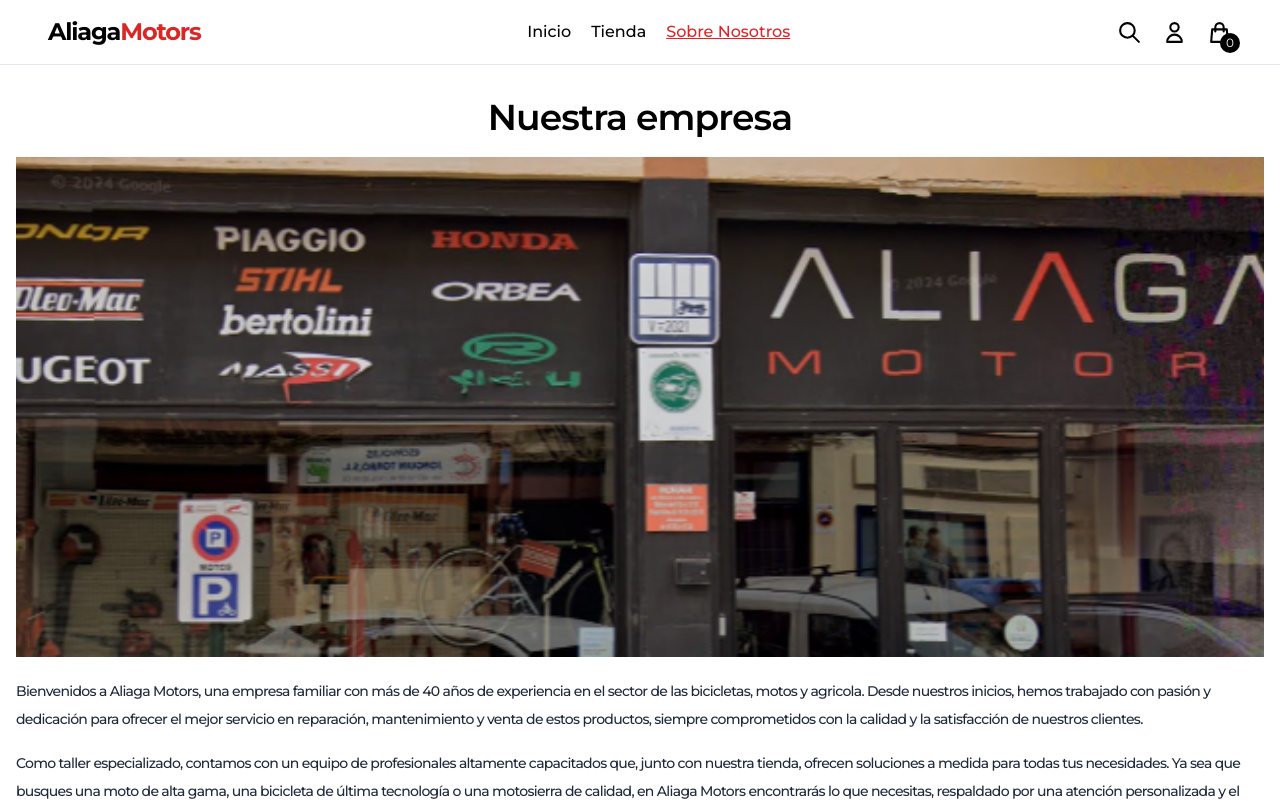
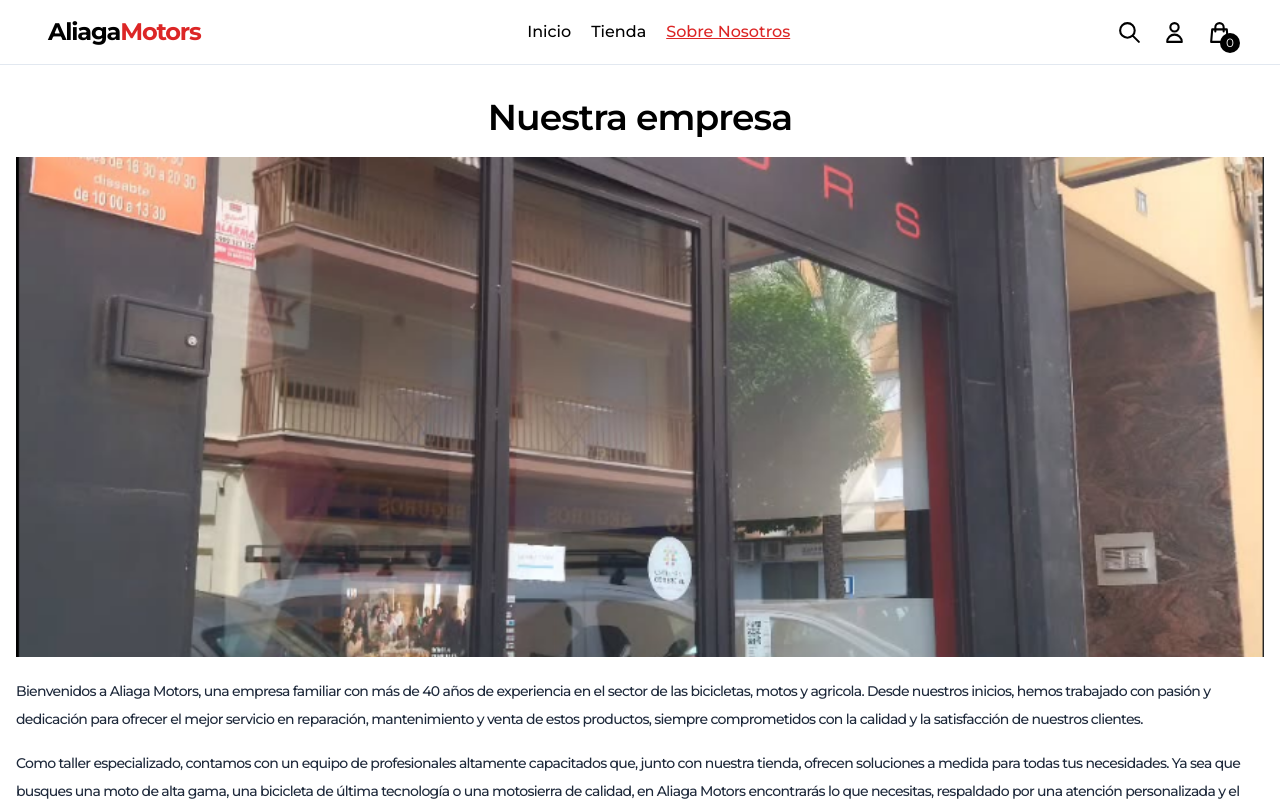
Before and after one commit to Javierk78/Projecto-FINAL, a React (Vite) app: page /nosotros in a window 1280 px wide. Shown: the top 801 px of the page. Built offline with nearby package versions, Linux system fonts and the light colour scheme; no server answers.

Commit message:
Update AboutPage.tsx

```diff
--- a/src/pages/AboutPage.tsx
+++ b/src/pages/AboutPage.tsx
@@ -6,7 +6,7 @@
 			</h1>
 
 			<img
-				src='./public/img/EmpresaPuerta.PNG'
+				src='./public/img/EmpresaPuertsa.PNG'
 				alt='Imagen de fondo'
 				className='h-[500px] w-full object-cover'
 			/>
```
